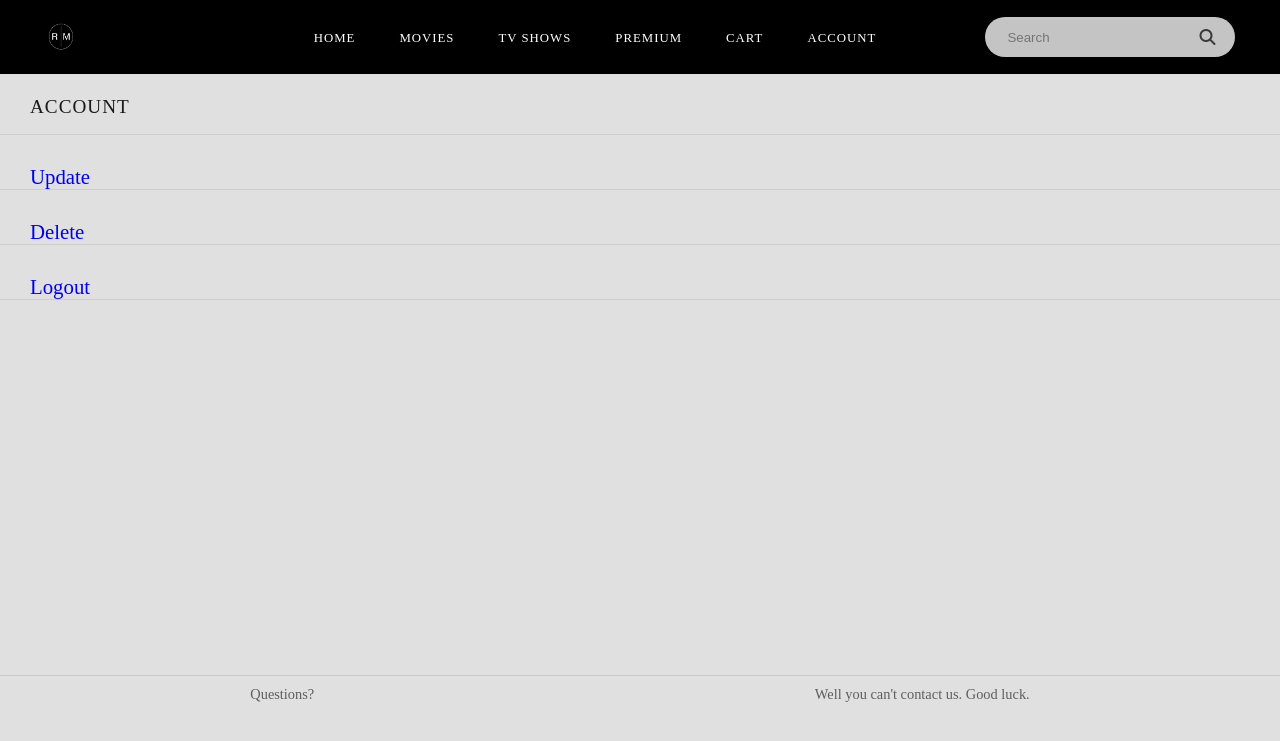
After one commit to TiffyxSammy/RentMe, a PHP site: page /userAccount.html in a window 1280 px wide. The commit adds this page. Shown: the top 741 px of the page. Run offline with PHP 8.4, Linux system fonts and the light colour scheme; some libraries are stand-ins or nearby versions.

Commit message:
userAccount page

```diff
--- a/index.html
+++ b/index.html
@@ -35,7 +35,7 @@
             <li><a href="tv_shows.html">TV Shows</a></li>
             <li><a href="favorites.html">Premium</a></li>
             <li><a href="#">Cart</a></li>
-            <li><a href="Account/login.php">Account</a></li>
+            <li><a href="userAccount.html">Account</a></li>
         </ul>
         <!--search------------->
         <div class="search">
--- a/movies.html
+++ b/movies.html
@@ -34,7 +34,7 @@
             <li><a href="tv_shows.html">TV Shows</a></li>
             <li><a href="favorites.html">Premium</a></li>
             <li><a href="#">Cart</a></li>
-            <li><a href="Account/login.php">Account</a></li>
+            <li><a href="userAccount.html">Account</a></li>
         </ul>
         <!--search------------->
         <div class="search">
--- a/tv_shows.html
+++ b/tv_shows.html
@@ -34,7 +34,7 @@
             <li><a href="tv_shows.html">TV Shows</a></li>
             <li><a href="favorites.html">Premium</a></li>
             <li><a href="#">Cart</a></li>
-            <li><a href="Account/login.php">Account</a></li>
+            <li><a href="userAccount.html">Account</a></li>
         </ul>
         <!--search------------->
         <div class="search">
--- /dev/null
+++ b/userAccount.html
@@ -0,0 +1,91 @@
+<!DOCTYPE html>
+<html>
+
+<head>
+    <meta charset="utf-8">
+    <title></title>
+    <link rel="stylesheet" href="css/style.css" />
+    <link rel="stylesheet" href="css/lightslider.css" />
+    <!--js-link-->
+    <script src="js/JQuery3.3.1.js"></script>
+    <script src="js/lightslider.js"></script>
+    <!--favicon-->
+    <link rel="shortcut icon" href="images/favicon.jpg" />
+    <!--using FontAwesome-->
+    <script src="https://kit.fontawesome.com/c8e4d183c2.js" crossorigin="anonymous"></script>
+</head>
+
+<body>
+    <!--navigation-------------->
+    <nav>
+        <!--logo--------------->
+        <a href="index.html" class="logo">
+            <img src="images/favicon.jpg" />
+        </a>
+        <!--menu--btn----------------->
+        <input type="checkbox" class="menu-btn" id="menu-btn" />
+        <label class="menu-icon" for="menu-btn">
+            <span class="nav-icon"></span>
+        </label>
+        <!--menu-------------->
+        <ul class="menu">
+            <li><a href="index.html">Home</a></li>
+            <li><a href="movies.html">Movies</a></li>
+            <li><a href="tv_shows.html">TV Shows</a></li>
+            <li><a href="favorites.html">Premium</a></li>
+            <li><a href="#">Cart</a></li>
+            <li><a href="userAccount.html">Account</a></li>
+        </ul>
+        <!--search------------->
+        <div class="search">
+            <input type="text" placeholder="Search" />
+            <!--search-icon----------->
+            <i class="fas fa-search"></i>
+        </div>
+    </nav>
+    <section id="main">
+        <!--showcase----------------------->
+        <!--heading------------->
+        <h1 class="showcase-heading">Account</h1>
+
+    </section>
+    <!--Documentaries---------------------->
+    <section id="latest">
+        <a href="#"><h2 class="trending-now">Update</h2></a>
+    </section>
+
+
+    <section id="latest">
+        <a href="#"><h2 class="trending-now">Delete</h2></a>
+    </section>
+
+    <section id="latest">
+        <a href="#"><h2 class="trending-now">Logout</h2></a>
+    </section>
+
+    <section id="latest">
+    </section>
+
+
+
+
+    <!--footer------------------>
+    <footer style="margin-top:375px;">
+        <p>Questions?</p>
+        <p>Well you can't contact us. Good luck.</p>
+    </footer>
+    <!--slider-script-->
+    <script>
+        $(document).ready(function () {
+            $('#autoWidth,#autoWidth2').lightSlider({
+                autoWidth: true,
+                loop: true,
+                onSliderLoad: function () {
+                    $('#autoWidth,#autoWidth2').removeClass('cS-hidden');
+                }
+            });
+        });
+    </script>
+</body>
+
+</html>
```
Also changed, not shown: css/style.css (line endings or trailing spaces), login.html (added), 1 other file.
